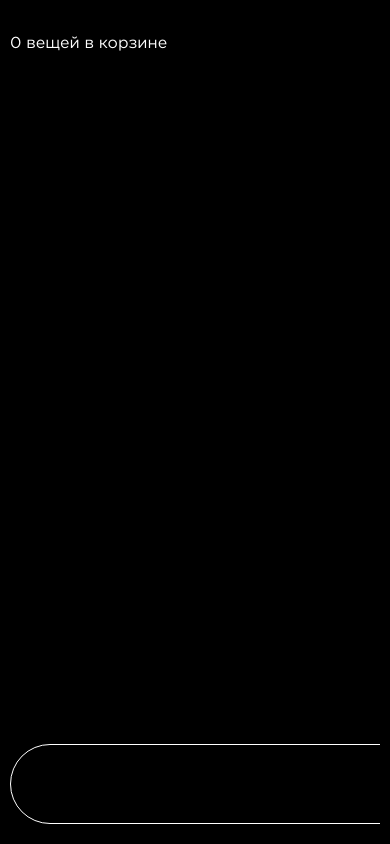
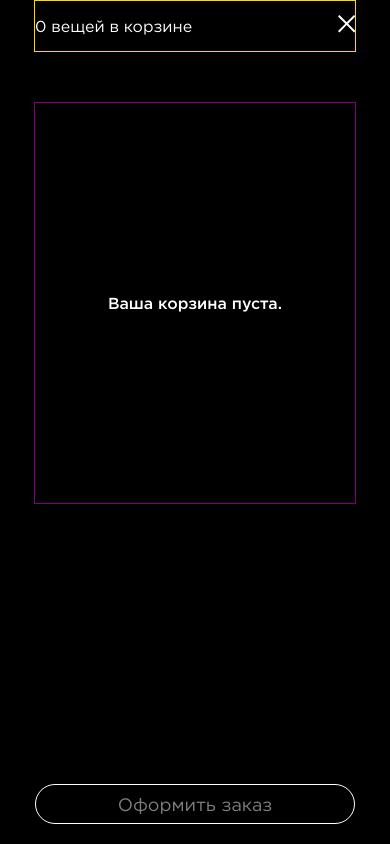
Before and after one commit to keruhass/abyss-test, a React (Create React App) app: page /cart in a window 390 px wide. Built offline with nearby package versions, Linux system fonts and the light colour scheme.

Commit message:
mobile v update 8

```diff
--- a/src/components/UI/CheckOutButton/CheckOutButton.module.scss
+++ b/src/components/UI/CheckOutButton/CheckOutButton.module.scss
@@ -36,3 +36,33 @@ $book: Gotham-Book;
         color: rgb(256, 256, 256, 50%);
     }
 }
+
+@media (max-width: 1200px) {
+    .checkOutButton {
+
+        // position: fixed;
+        // bottom: 20px;
+        // left: 50%;
+        // transform: translateX(-50%);
+        // margin-top: auto;
+        // margin-bottom: 20px;
+        // margin-left: auto;
+        // margin-right: auto;
+
+        margin: auto auto 20px auto;
+
+        width: 320px;
+        height: 40px;
+
+        border: 1px solid white;
+        background: transparent;
+        border-radius: 50px;
+
+        cursor: pointer;
+
+        a {
+            font-family: $book;
+            font-size: 18px;
+        }
+    }
+}
--- a/src/components/UI/ItemCounter/ItemCounter.jsx
+++ b/src/components/UI/ItemCounter/ItemCounter.jsx
@@ -36,9 +36,9 @@ const ItemCounter = ({id, amount}) => {
 
   return (
     <div className={cl.content}>
-      <button onClick={decrement}><a>-</a></button>
+      <button className={cl.fir} onClick={decrement}><a>-</a></button>
       <a>{amount}</a>
-      <button onClick={increment}><a>+</a></button>
+      <button className={cl.sec} onClick={increment}><a>+</a></button>
     </div>
   )
 }
--- a/src/components/UI/ItemCounter/ItemCounter.module.scss
+++ b/src/components/UI/ItemCounter/ItemCounter.module.scss
@@ -33,3 +33,51 @@ $book: Gotham-Book;
         }
     }
 }
+
+@media (max-width: 1200px) {
+    .content {
+        width: 75px;
+        height: 20px;
+
+        display: flex;
+        align-items: center;
+
+        border-radius: 24px;
+        border: 2px solid white;
+
+        a {
+            font-family: $book;
+            font-size: 16px;
+            margin-left: 35px;
+        }
+
+        button {
+            position: absolute;
+            border: none;
+            background: transparent;
+            // margin-left: 6px;
+            // margin-right: 6px;
+
+
+
+            a {
+                color: white;
+                margin: auto 0;
+                font-family: $book;
+                font-size: 16px;
+            }
+            a:hover {
+                color: #A9A9A9;
+                transition: all 0.1s ease;
+            }
+        }
+
+        .fir {
+            margin-left: 5px;
+        }
+
+        .sec {
+            margin-left: 50px;
+        }
+    }
+}
--- a/src/components/UI/ProductCard/ProductCard.jsx
+++ b/src/components/UI/ProductCard/ProductCard.jsx
@@ -22,7 +22,7 @@ const ProductCard = (props) => {
               <a className={cl.size}>Размер: {props.item.size}</a>
               <div style={{display: 'flex', gap: '10px'}}>
                 <ItemCounter id={props.item.id} amount={props.item.amount}/> {/* Working on*/}
-                <img style={{width: '30px', cursor: 'pointer'}} src={trash} onClick={() => props.remove(props.item)}/>
+                <img src={trash} onClick={() => props.remove(props.item)}/>
               </div>
             </div>
         </div>
--- a/src/components/UI/ProductCard/ProductCard.module.scss
+++ b/src/components/UI/ProductCard/ProductCard.module.scss
@@ -32,6 +32,11 @@ $italic: Gotham-Medium-Italic;
         display: flex;
         flex-direction: column;
         justify-content: flex-start;
+
+        img {
+            width: 30px;
+            cursor: pointer;
+        }
 
         a {
             text-align: left;
@@ -69,3 +74,72 @@ $italic: Gotham-Medium-Italic;
     opacity: 0;
     transition: all 500ms ease-in;
 }
+
+@media (max-width: 1200px) {
+    .content {
+
+        border: 1px solid gold;
+
+        width: 320px;
+        height: 75px;
+
+        display: flex;
+        // justify-content: space-between;
+        align-items: center;
+
+        margin: 0 auto;
+
+        // overflow-x: hidden;
+
+        a {
+            font-family: $book;
+            font-weight: lighter;
+            font-size: 14px;
+        }
+    }
+
+    .info {
+
+        // width: 613px;
+
+        display: flex;
+        gap: 10px;
+
+        img {
+            width: 75px;
+        }
+
+        .description {
+
+            display: flex;
+            flex-direction: column;
+            justify-content: flex-start;
+
+            img {
+                width: 20px;
+            }
+
+            a {
+                text-align: left;
+                font-family: $book;
+                color: white;
+            }
+
+            i {
+                font-weight: bold;
+            }
+
+            .heading {
+                margin-top: 0px;
+                font-size: 14px;
+                margin-top: 0px;
+            }
+
+            .size {
+                margin-top: 10px;
+                font-size: 12px;
+                margin-bottom: 12px;
+            }
+        }
+    }
+}
--- a/src/styles/componentStyles/ProductsCartList.scss
+++ b/src/styles/componentStyles/ProductsCartList.scss
@@ -24,3 +24,30 @@ $book: Gotham-Book;
     font-size: 24px;
     margin: auto;
 }
+
+@media (max-width: 1200px) {
+    .productsCartList {
+
+        border: 1px solid purple;
+
+        display: flex;
+        flex-direction: column;
+        gap: 40px;
+
+        width: 320px;
+        min-height: 400px;
+        height: fit-content;
+        margin: 0 auto;
+
+        a {
+
+        }
+    }
+
+    .productsCartList-empty{
+        justify-self: center;
+        align-self: center;
+        font-size: 16px;
+        margin: auto;
+    }
+}
--- a/src/styles/pageStyles/CartPage.scss
+++ b/src/styles/pageStyles/CartPage.scss
@@ -46,6 +46,58 @@ $book: Gotham-Book;
     }
 }
 
+@media (max-width: 1200px) {
+
+    .cart-content {
+        min-height: 100vh;
+
+        max-width: 390px;
+
+        display: flex;
+        flex-direction: column;
+        gap: 50px;
+
+
+        .cart-content-navigation {
+
+            border: 1px solid gold;
+
+            width: 320px;
+            height: 50px;
+            margin: 0 auto;
+
+            display: flex;
+            justify-content: space-between;
+            align-items: center;
+
+            a {
+                font-family: $book;
+                font-size: 16px;
+            }
+        }
+
+        .cart-content-totalPriceСounter {
+
+            // border: 1px solid white;
+
+            width: 1200px;
+            height: 80px;
+
+            margin: auto auto -30px auto;
+
+            display: flex;
+            justify-content: space-between;
+            align-items: center;
+
+            a {
+                font-family: $book;
+                font-size: 32px;
+                font-weight: lighter;
+            }
+        }
+    }
+}
+
 // .govno {
 //     width: 99vw;
 //     min-height: 100vh;
```
